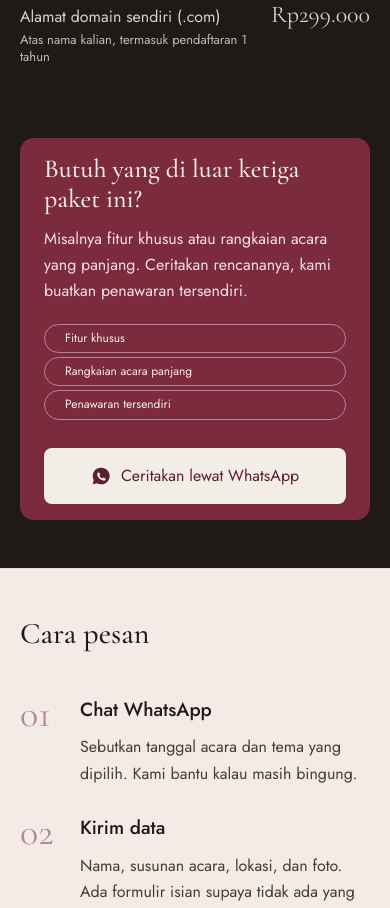
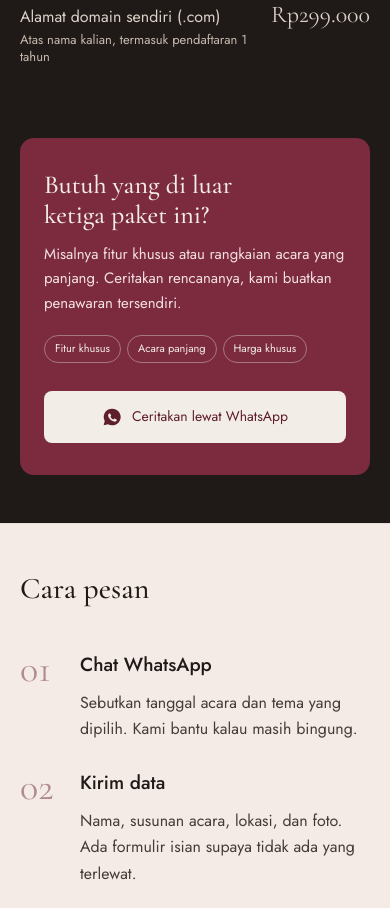
Before and after one commit to ridzwan-gigih-herdyantha/sowanan, a Next.js app: page / in a window 390 px wide. Shown: the part 7340-8248 px from the top of the page. Built offline with nearby package versions, Linux system fonts and the light colour scheme; no server answers.

Commit message:
fix: tidy the custom offer card on mobile with single-line point pills, shorter default points, and a single-line button

```diff
--- a/src/components/home/pricing.tsx
+++ b/src/components/home/pricing.tsx
@@ -9,14 +9,17 @@
   const points = card.points.map((p) => fill(p, vars).trim()).filter(Boolean);
   if (!card.title && !card.text) return null;
   return (
-    <div className="mt-[54px] grid gap-7 rounded-[14px] bg-wine px-6 py-4 text-paper sm:px-9 sm:py-6 md:grid-cols-[minmax(0,1fr)_auto] md:items-center md:gap-12 lg:px-12" {...reveal()}>
+    <div className="mt-[54px] grid grid-cols-1 gap-7 rounded-[14px] bg-wine px-6 py-8 text-paper sm:px-9 sm:py-9 md:grid-cols-[minmax(0,1fr)_auto] md:items-center md:gap-12 lg:px-12" {...reveal()}>
       <div>
-        {card.title && <h3 className="font-serif text-[clamp(26px,3vw,32px)] leading-[1.15] font-medium">{fill(card.title, vars)}</h3>}
-        {card.text && <p className="mt-3 max-w-[60ch] text-[16px] leading-relaxed text-[#f2dfe2]">{fill(card.text, vars)}</p>}
+        {card.title && <h3 className="font-serif text-[clamp(26px,3vw,32px)] leading-[1.15] font-medium text-balance">{fill(card.title, vars)}</h3>}
+        {card.text && <p className="mt-3 max-w-[60ch] text-[15px] leading-relaxed text-[#f2dfe2] sm:text-[16px]">{fill(card.text, vars)}</p>}
         {points.length > 0 && (
-          <ul className="mt-5 flex flex-col gap-1 text-[12px] text-paper sm:flex-row sm:flex-wrap sm:gap-x-5">
+          // Di HP pil selalu satu baris, dan bisa digeser ke samping kalau layar terlalu sempit. Di sm ke atas boleh membungkus.
+          <ul className="mt-5 flex gap-1.5 overflow-x-auto text-[11px] text-paper [scrollbar-width:none] sm:flex-wrap sm:gap-2 sm:overflow-visible sm:text-[13px] [&::-webkit-scrollbar]:hidden">
             {points.map((p) => (
-              <li className="border-[1.5px] rounded-full border-wine-soft px-5 py-1" key={p}>{p}</li>
+              <li key={p} className="shrink-0 rounded-full border border-wine-soft/80 px-2.5 py-1 whitespace-nowrap sm:px-3.5">
+                {p}
+              </li>
             ))}
           </ul>
         )}
@@ -24,7 +27,7 @@
       {card.button && (
         <a
           href={vars.wa_link}
-          className="inline-flex items-center justify-center gap-2.5 rounded-lg bg-paper px-7 py-4 text-base text-wine-dark no-underline transition-[transform,background-color] duration-200 ease-out hover:-translate-y-0.5 hover:bg-white focus-visible:outline-2 focus-visible:outline-offset-4 focus-visible:outline-paper motion-reduce:transform-none"
+          className="inline-flex items-center justify-center gap-2.5 rounded-lg bg-paper px-4 py-4 text-center text-[14px] leading-snug text-wine-dark sm:px-7 sm:text-base no-underline transition-[transform,background-color] duration-200 ease-out hover:-translate-y-0.5 hover:bg-white focus-visible:outline-2 focus-visible:outline-offset-4 focus-visible:outline-paper motion-reduce:transform-none"
         >
           <WaIcon className="size-5 shrink-0" />
           {card.button}
--- a/src/lib/settings/defaults.ts
+++ b/src/lib/settings/defaults.ts
@@ -224,7 +224,7 @@
         title: "Butuh yang di luar ketiga paket ini?",
         text: "Misalnya fitur khusus atau rangkaian acara yang panjang. Ceritakan rencananya, kami buatkan penawaran tersendiri.",
         button: "Ceritakan lewat WhatsApp",
-        points: ["Fitur khusus", "Rangkaian acara panjang", "Penawaran tersendiri"],
+        points: ["Fitur khusus", "Acara panjang", "Harga khusus"],
       },
     },
     addon: { title: "Tambahan di luar paket", sub: "Bisa ditambahkan saat memesan. Sebutkan saja lewat WhatsApp." },
--- a/src/lib/settings/schema.ts
+++ b/src/lib/settings/schema.ts
@@ -115,7 +115,7 @@
             title: "Butuh yang di luar ketiga paket ini?",
             text: "Misalnya fitur khusus atau rangkaian acara yang panjang. Ceritakan rencananya, kami buatkan penawaran tersendiri.",
             button: "Ceritakan lewat WhatsApp",
-            points: ["Fitur khusus", "Rangkaian acara panjang", "Penawaran tersendiri"],
+            points: ["Fitur khusus", "Acara panjang", "Harga khusus"],
           }),
       }),
       addon: section("tambahan"),
```
